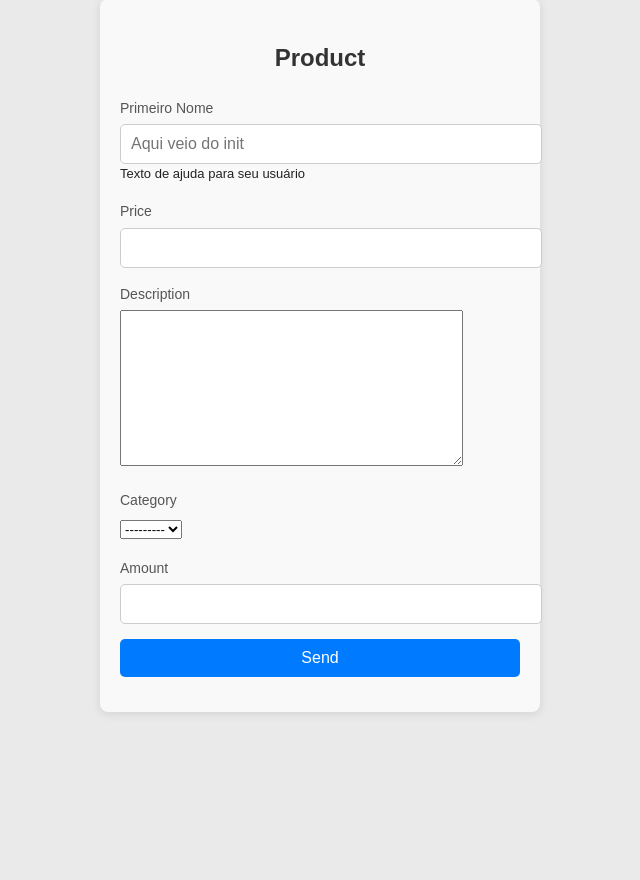
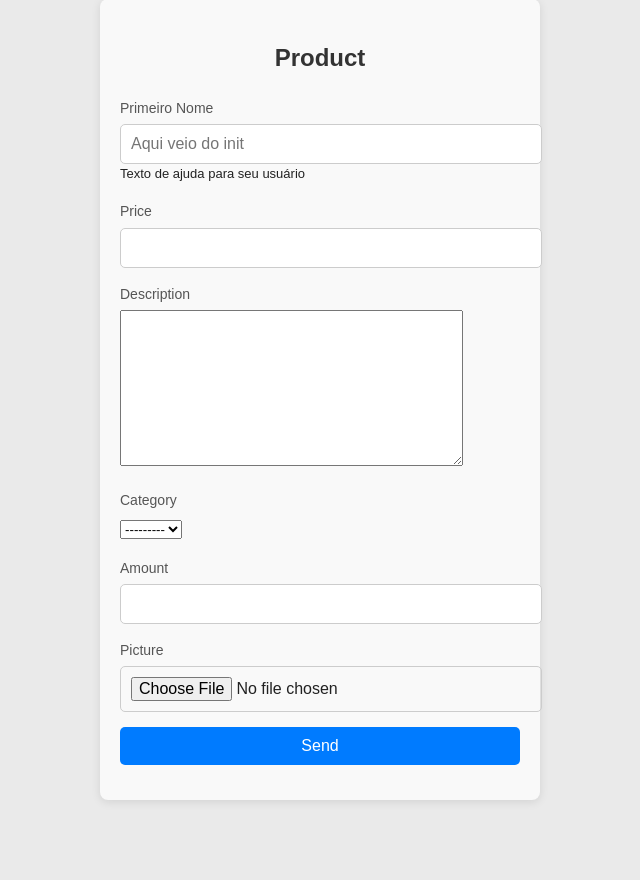
Before and after one commit to Gabriel-Maxsy/Sistema_De_Loja, a Django app: page /product/create/ in a window 1280 px wide. Shown: the part 166-1046 px from the top of the page, without its empty margins (320-960 px from the left). Before the commit the page ends 880 px from the top, so only its background shows below. Run offline with Django 5.2, Linux system fonts and the light colour scheme; data that the repository does not hold is empty.

Commit message:
Trabalhando com ImageField no template e nos forms.

```diff
--- a/store/forms.py
+++ b/store/forms.py
@@ -5,6 +5,14 @@ from django import forms
 from . import models
 
 class ProductForm(forms.ModelForm):
+
+    picture = forms.ImageField(
+        widget=forms.FileInput(
+            attrs={
+                'accept': 'image/*',
+            }
+        )
+    )
 
     name = forms.CharField(
         widget=forms.TextInput(
@@ -27,7 +35,7 @@ class ProductForm(forms.ModelForm):
     class Meta:
         model = models.Product
         fields = (
-            'name', 'price', 'description', 'category', 'amount',
+            'name', 'price', 'description', 'category', 'amount', 'picture',
         )
 
         # widgets = {
--- a/store/templates/store/create.html
+++ b/store/templates/store/create.html
@@ -20,6 +20,13 @@
                         <p class="help-text">{{ field.help_text }}</p>
                     {% endif %}
                 </div>
+
+            {% if field.name == 'picture' and field.value.url %}
+                <div class="form-group">
+                    <img src="{{ field.value.url }}" alt="">
+                </div>
+            {% endif %}
+
             {% endfor %}
 
         </div>
--- a/store/views/product_forms.py
+++ b/store/views/product_forms.py
@@ -7,7 +7,7 @@ def create(request):
     form_action = reverse('store:create')
 
     if request.method == 'POST':
-        form = ProductForm(request.POST)
+        form = ProductForm(request.POST, request.FILES)
 
         context = {
             'form': form,
@@ -42,7 +42,7 @@ def update(request, product_id):
     form_action = reverse('store:update', args=(product_id,))
 
     if request.method == 'POST':
-        form = ProductForm(request.POST, instance=product)
+        form = ProductForm(request.POST, request.FILES, instance=product)
 
         context = {
             'form': form,
```
Also changed, not shown: store/templates/store/product.html (+7 -0 lines).
